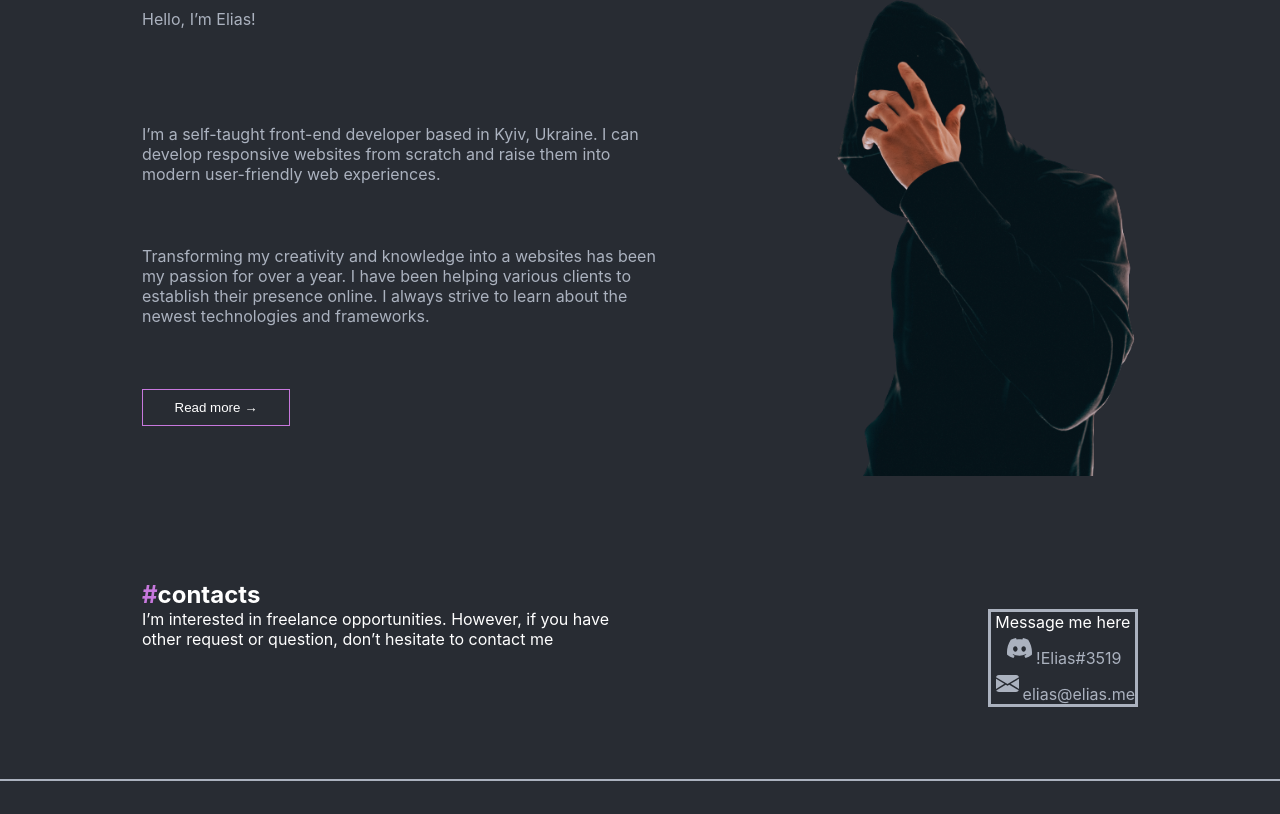
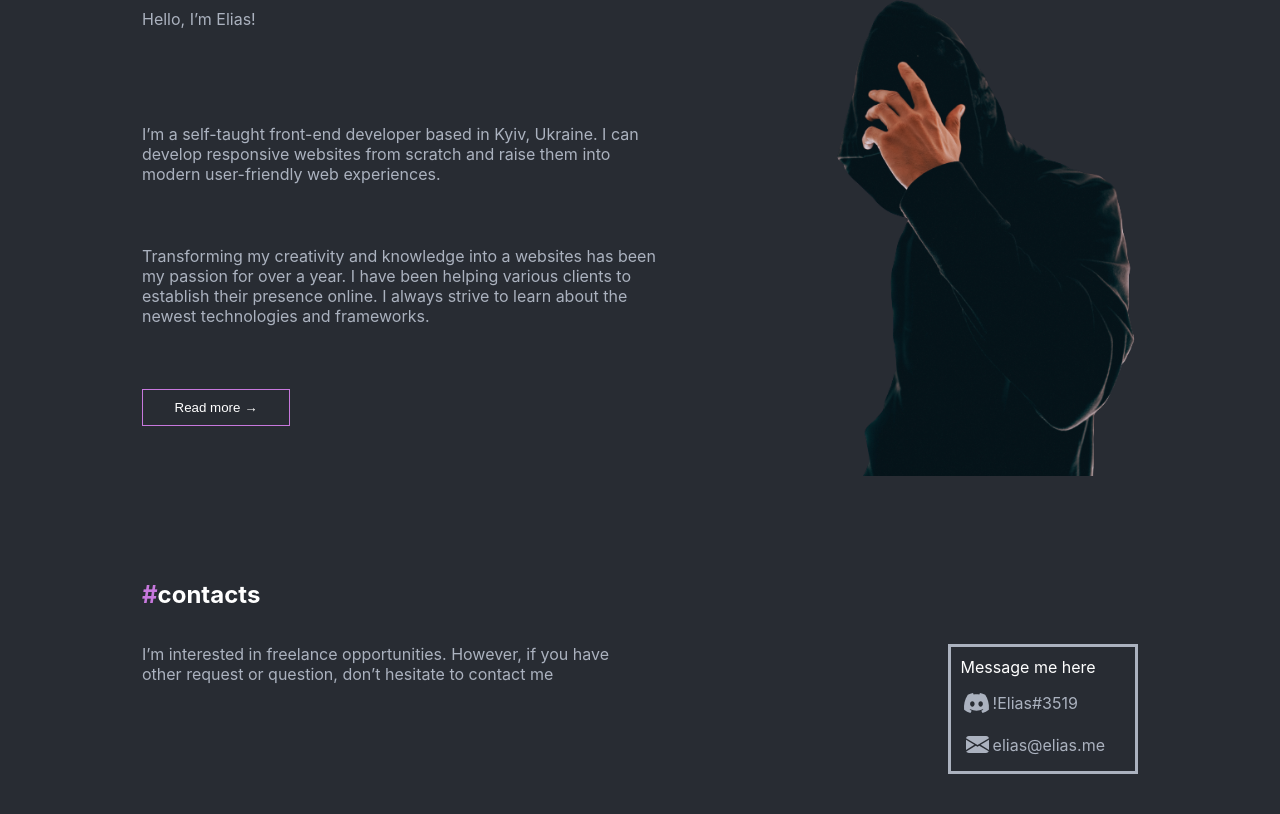
Before and after one commit to 89811421793/portfolio, a React app: page / in a window 1280 px wide. Shown: the part 1933-2747 px from the top of the page. Built offline with nearby package versions, Linux system fonts and the light colour scheme.

Commit message:
Contacts.tsx

```diff
--- a/src/pages/homepage/layout/sections/contacts/Contacts.jsx
+++ b/src/pages/homepage/layout/sections/contacts/Contacts.tsx
@@ -1,23 +1,23 @@
 import React from "react";
 import styled from "styled-components";
 import { Container } from "../../../../../components/Container";
-import { FlexWrapper } from "../../../../../components/FlexWrapper";
 import { Icon } from "../../../../../components/icon/Icon";
 import { SectionTitle } from "../../../../../components/SectionTitle";
 import { StyledHash } from "../../../../../components/StyledHash";
+import { theme } from "../../../../../styles/Theme";
 
-export const Contacts = () => {
+export const Contacts: React.FC = () => {
   return (
     <StyledContacts>
       <Container>
         <SectionTitle>
           <StyledHash>#</StyledHash>contacts
         </SectionTitle>
-        <FlexWrapper justify={"space-between"}>
-          <p style={{ maxWidth: "500px" }}>
+        <FlexContainer>
+          <MessageInvitation>
             I’m interested in freelance opportunities. However, if you have
             other request or question, don’t hesitate to contact me
-          </p>
+          </MessageInvitation>
           <MyContacts>
             <span>Message me here</span>
             <DiscordContact>
@@ -29,7 +29,7 @@ export const Contacts = () => {
               <a href="">elias@elias.me</a>
             </EmailContact>
           </MyContacts>
-        </FlexWrapper>
+        </FlexContainer>
       </Container>
     </StyledContacts>
   );
@@ -37,14 +37,34 @@ export const Contacts = () => {
 
 const StyledContacts = styled.section``;
 
+const FlexContainer = styled.div`
+  display: flex;
+  justify-content: space-between;
+  margin-top: 35px;
+`;
+
 const MyContacts = styled.div`
   display: flex;
   flex-direction: column;
-  align-items: center;
+  align-items: flex-start;
   margin-left: 30px;
   border: 3px solid rgb(171, 178, 191);
+  padding: 10px 30px 10px 10px;
 `;
 
-const DiscordContact = styled.div``;
+const DiscordContact = styled.div`
+  display: flex;
+  align-items: center;
+  margin-bottom: 10px;
+  margin-top: 10px;
+`;
 
-const EmailContact = styled.div``;
+const EmailContact = styled.div`
+  display: flex;
+  align-items: center;
+`;
+
+const MessageInvitation = styled.p`
+max-width: 500px;
+color:${theme.colors.borderColor};
+`;
```
